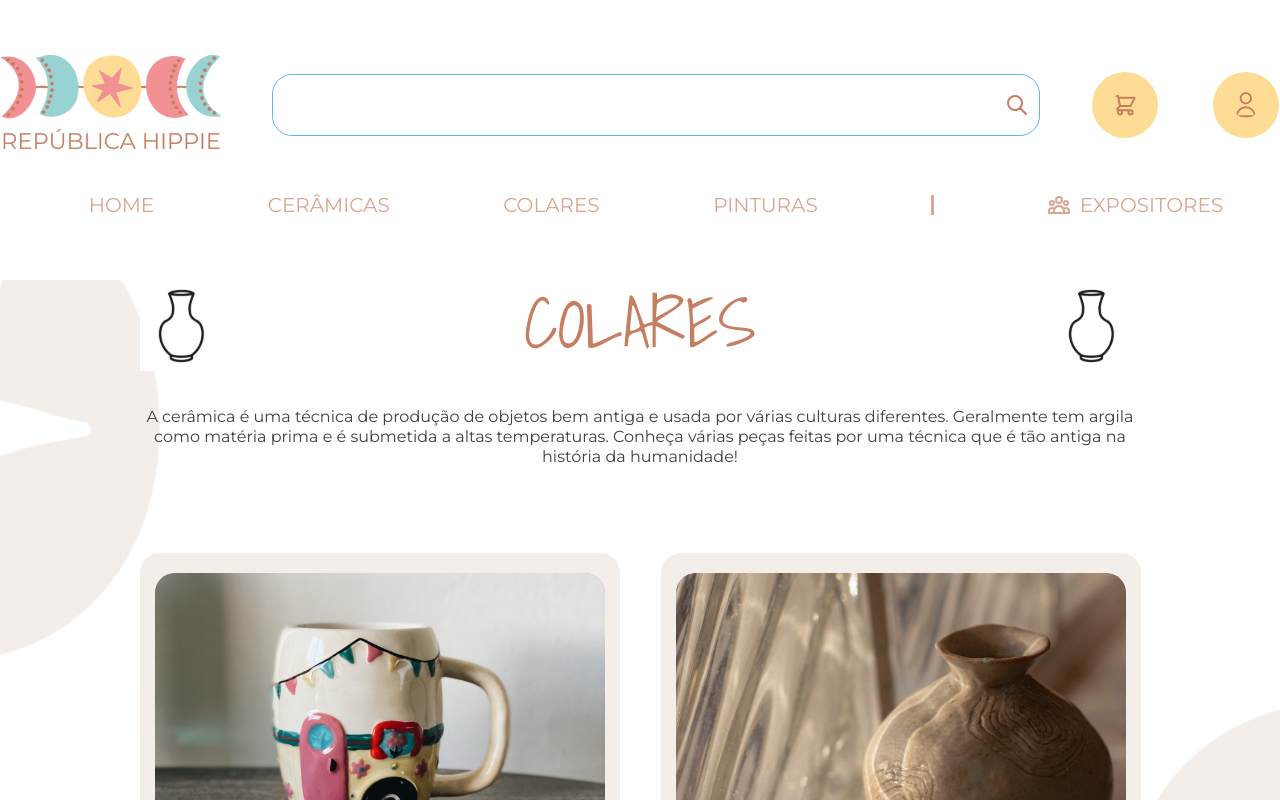
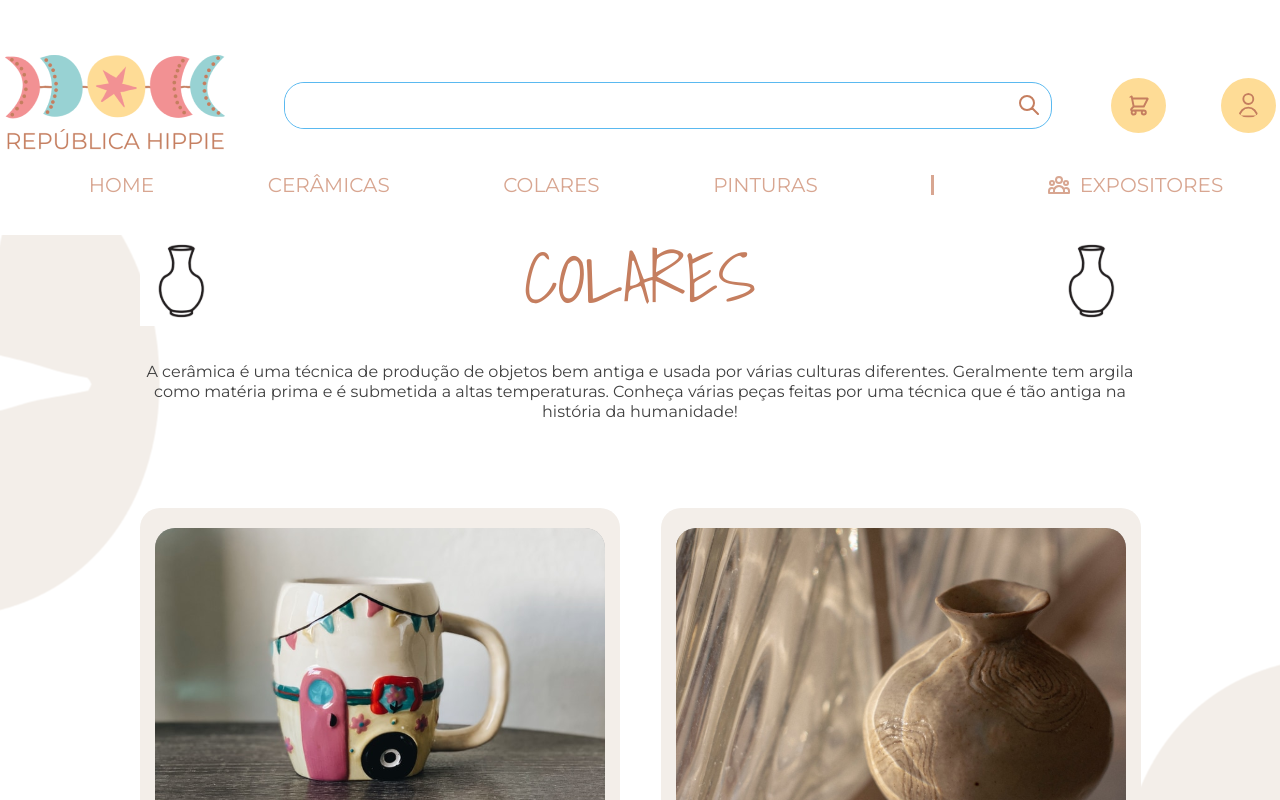
Before and after one commit to emilymarc/feira-republica-xp, a React (Vite) app in the folder frontend/republica-hippie/: page /colares in a window 1280 px wide. Shown: the top 800 px of the page. Built offline with nearby package versions, Linux system fonts and the light colour scheme.

Commit message:
Modificando tamanho de elementos do header

```diff
--- a/frontend/republica-hippie/src/components/Header/index.jsx
+++ b/frontend/republica-hippie/src/components/Header/index.jsx
@@ -32,13 +32,13 @@ const Header = () => {
 
             <S.NavArea>
                     <S.Nav>
-                        {fullUrl == `${compareUrl}/` ? <S.NavLink to='/'><S.NavItem style={{color: '#98D2D3', fontWeight: '600'}}>HOME</S.NavItem></S.NavLink> : <S.NavLink to='/'><S.NavItem>HOME</S.NavItem></S.NavLink>}
-                        {fullUrl == `${compareUrl}/ceramicas` ? <S.NavLink to='/ceramicas'><S.NavItem style={{color: '#98D2D3', fontWeight: '600'}}>CERÂMICAS</S.NavItem></S.NavLink> : <S.NavLink to='/ceramicas'><S.NavItem>CERÂMICAS</S.NavItem></S.NavLink>}
-                        {fullUrl == `${compareUrl}/colares` ? <S.NavLink to='/colares'><S.NavItem style={{color: '#98D2D3', fontWeight: '600'}}>COLARES</S.NavItem></S.NavLink> : <S.NavLink to='/colares'><S.NavItem>COLARES</S.NavItem></S.NavLink>}
-                        {fullUrl == `${compareUrl}/pinturas` ? <S.NavLink to='/pinturas'><S.NavItem style={{color: '#98D2D3', fontWeight: '600'}}>PINTURAS</S.NavItem></S.NavLink> : <S.NavLink to='/pinturas'><S.NavItem>PINTURAS</S.NavItem></S.NavLink>}
+                        {fullUrl == `${compareUrl}/` ? <S.NavLink to=''><S.NavItem style={{color: '#98D2D3', fontWeight: '600'}}>HOME</S.NavItem></S.NavLink> : <S.NavLink to='/'><S.NavItem>HOME</S.NavItem></S.NavLink>}
+                        {fullUrl == `${compareUrl}/ceramicas` ? <S.NavLink to=''><S.NavItem style={{color: '#98D2D3', fontWeight: '600'}}>CERÂMICAS</S.NavItem></S.NavLink> : <S.NavLink to='/ceramicas'><S.NavItem>CERÂMICAS</S.NavItem></S.NavLink>}
+                        {fullUrl == `${compareUrl}/colares` ? <S.NavLink to=''><S.NavItem style={{color: '#98D2D3', fontWeight: '600'}}>COLARES</S.NavItem></S.NavLink> : <S.NavLink to='/colares'><S.NavItem>COLARES</S.NavItem></S.NavLink>}
+                        {fullUrl == `${compareUrl}/pinturas` ? <S.NavLink to=''><S.NavItem style={{color: '#98D2D3', fontWeight: '600'}}>PINTURAS</S.NavItem></S.NavLink> : <S.NavLink to='/pinturas'><S.NavItem>PINTURAS</S.NavItem></S.NavLink>}
                         <S.ContainerExpositores>
                             {fullUrl == `${compareUrl}/expositores` ? <img src={iconExpositoresActive} alt='Icon Expositores'></img> : <img src={iconExpositores} alt='Icon Expositores'></img>}
-                            {fullUrl == `${compareUrl}/expositores` ? <S.NavLink to='/expositores'><S.NavItem style={{color: '#98D2D3', fontWeight: '600'}}>EXPOSITORES</S.NavItem></S.NavLink> : <S.NavLink to='/expositores'><S.NavItem>EXPOSITORES</S.NavItem></S.NavLink>}
+                            {fullUrl == `${compareUrl}/expositores` ? <S.NavLink to=''><S.NavItem style={{color: '#98D2D3', fontWeight: '600'}}>EXPOSITORES</S.NavItem></S.NavLink> : <S.NavLink to='/expositores'><S.NavItem>EXPOSITORES</S.NavItem></S.NavLink>}
                         </S.ContainerExpositores>
                     </S.Nav>
             </S.NavArea>
--- a/frontend/republica-hippie/src/components/Header/styled.js
+++ b/frontend/republica-hippie/src/components/Header/styled.js
@@ -29,7 +29,7 @@ export const Search = styled.input`
     border: none;
     outline: none;
     border-radius: 20px;
-    height: 60px;
+    height: 45px;
     width: 100%;
     padding: 8px 12px;
     &::-webkit-search-cancel-button {
@@ -55,7 +55,7 @@ export const Nav = styled.ul`
     justify-content: center;
     gap: 20%;
     list-style: none;
-    margin: 40px auto 65px auto;
+    margin: 20px auto 40px auto;
 `
 
 export const NavLink = styled(Link)`
@@ -86,9 +86,9 @@ export const Menu = styled.div`
 `
 
 export const Icon = styled.img`
-    height: 66px;
-    width: 66px;
-    padding: 20px;
+    height: 55px;
+    width: 55px;
+    padding: 15px;
     background-color: #FEDC96;
     border-radius: 50%;
     transition: .3s;
@@ -99,7 +99,7 @@ export const Icon = styled.img`
 `
 
 export const IconLink = styled(Link)`
-    height: 66px;
-    width: 66px;
+    height: 55px;
+    width: 55px;
     border-radius: 50%;
 `
```
